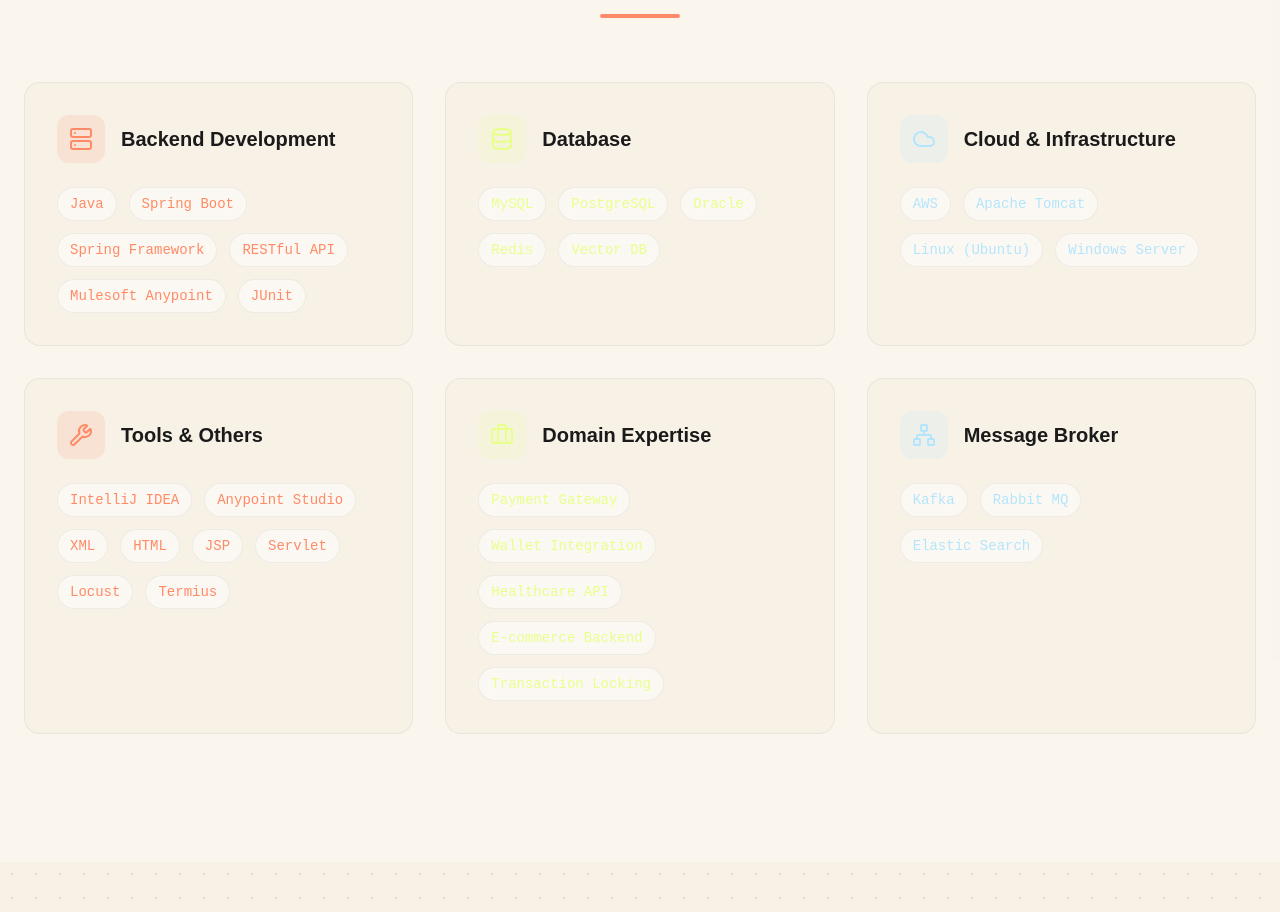
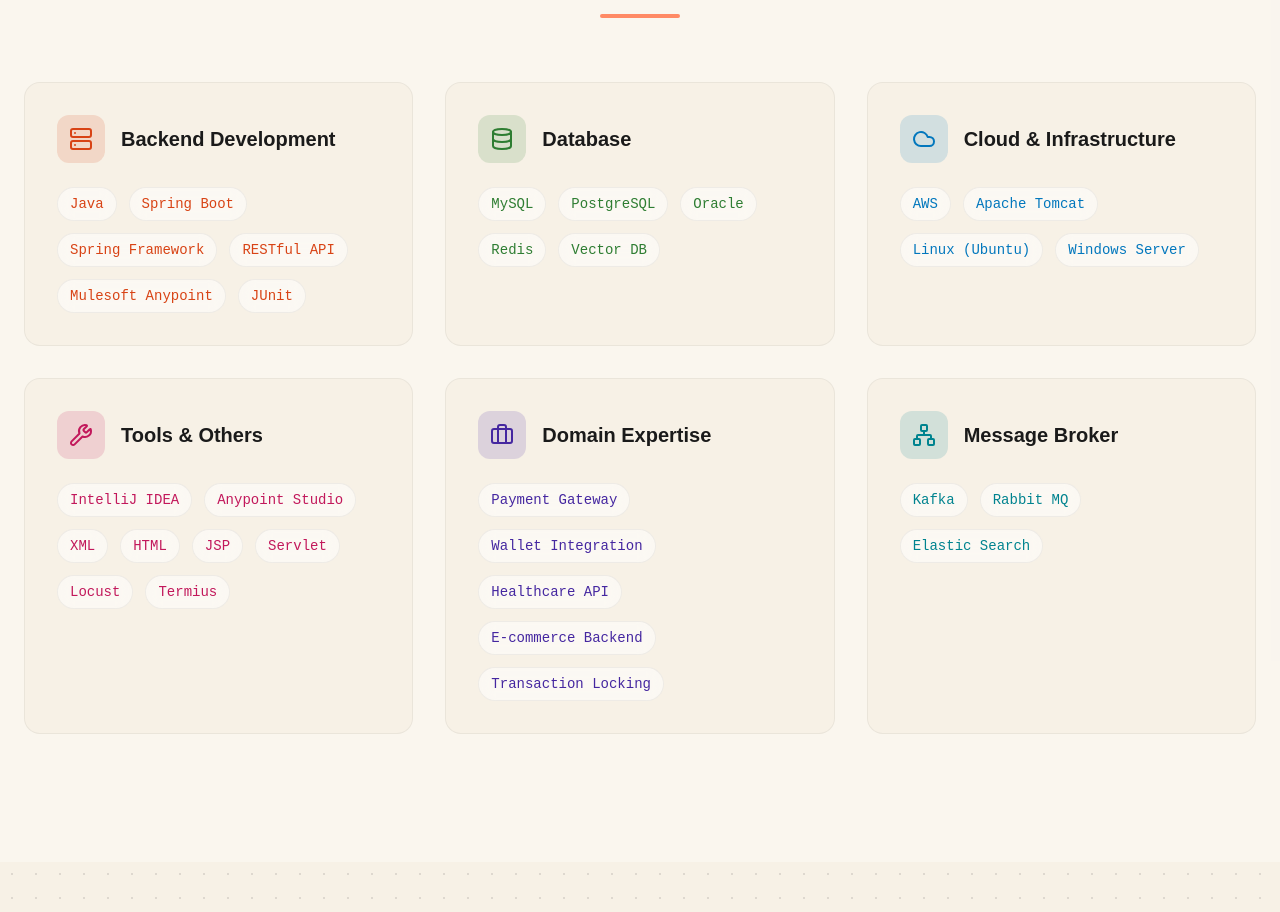
Before and after one commit to FaqihDev/portofilio-mine, a React (Vite) app: page / in a window 1280 px wide. Shown: the part 1626-2538 px from the top of the page. Built offline with nearby package versions, Linux system fonts and the light colour scheme; the HTML template or start-up script is replaced by a standard one.

Commit message:
Update skill colors for better contrast

```diff
--- a/src/index.css
+++ b/src/index.css
@@ -13,12 +13,12 @@
   --text-secondary: #595959;
   --border: rgba(0, 0, 0, 0.05);
 
-  --skill-backend: #FF8A65;
-  --skill-db: #E8FF8A;
-  --skill-cloud: #B3E5FC;
-  --skill-tools: #FF8A65;
-  --skill-domain: #E8FF8A;
-  --skill-broker: #B3E5FC;
+  --skill-backend: #D84315; /* Deep Orange */
+  --skill-db: #2E7D32; /* Deep Green */
+  --skill-cloud: #0277BD; /* Deep Blue */
+  --skill-tools: #C2185B; /* Deep Pink */
+  --skill-domain: #4527A0; /* Deep Purple */
+  --skill-broker: #00838F; /* Deep Teal */
 }
 
 @theme inline {
```
Also changed, not shown: 4 other files (tests, documents, lock files or other folders).
